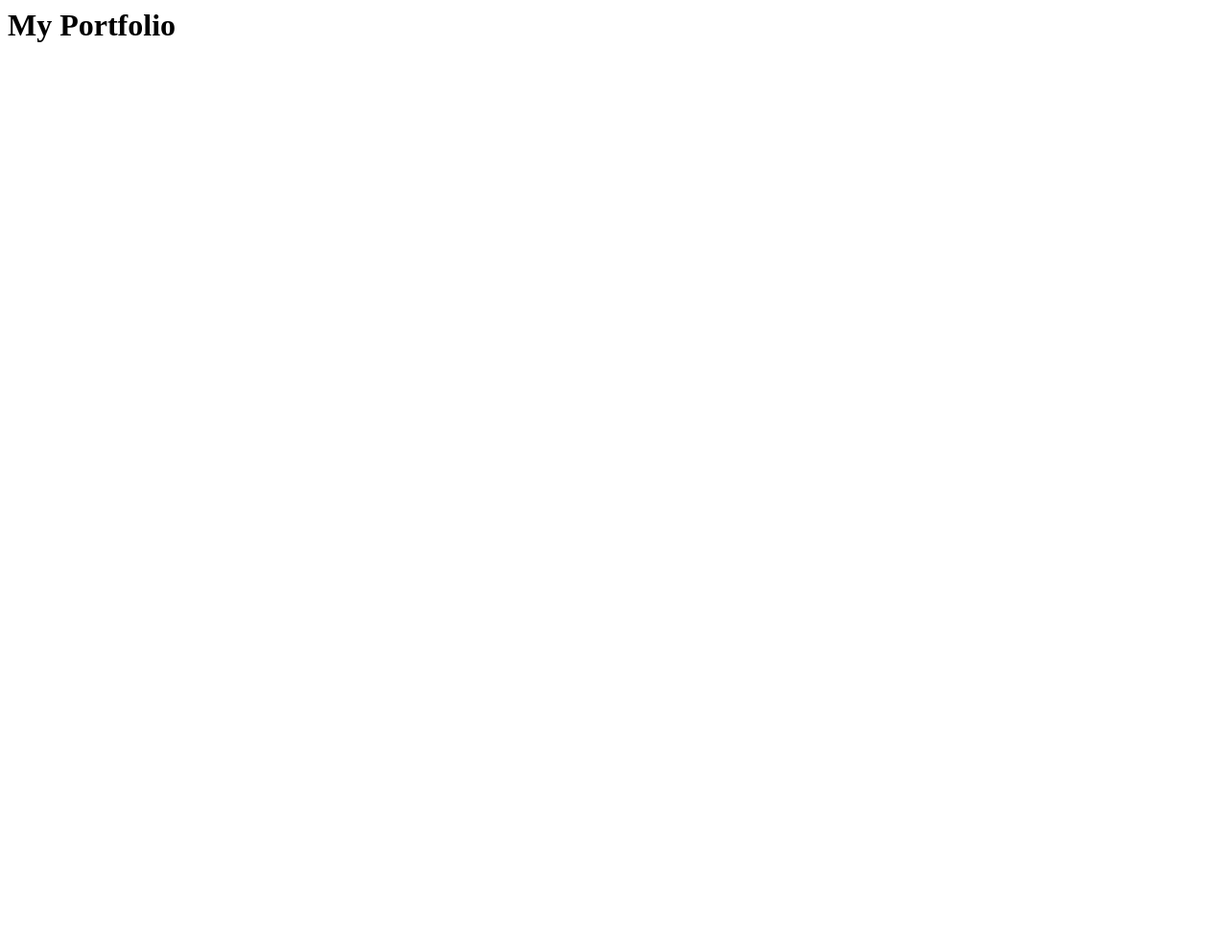
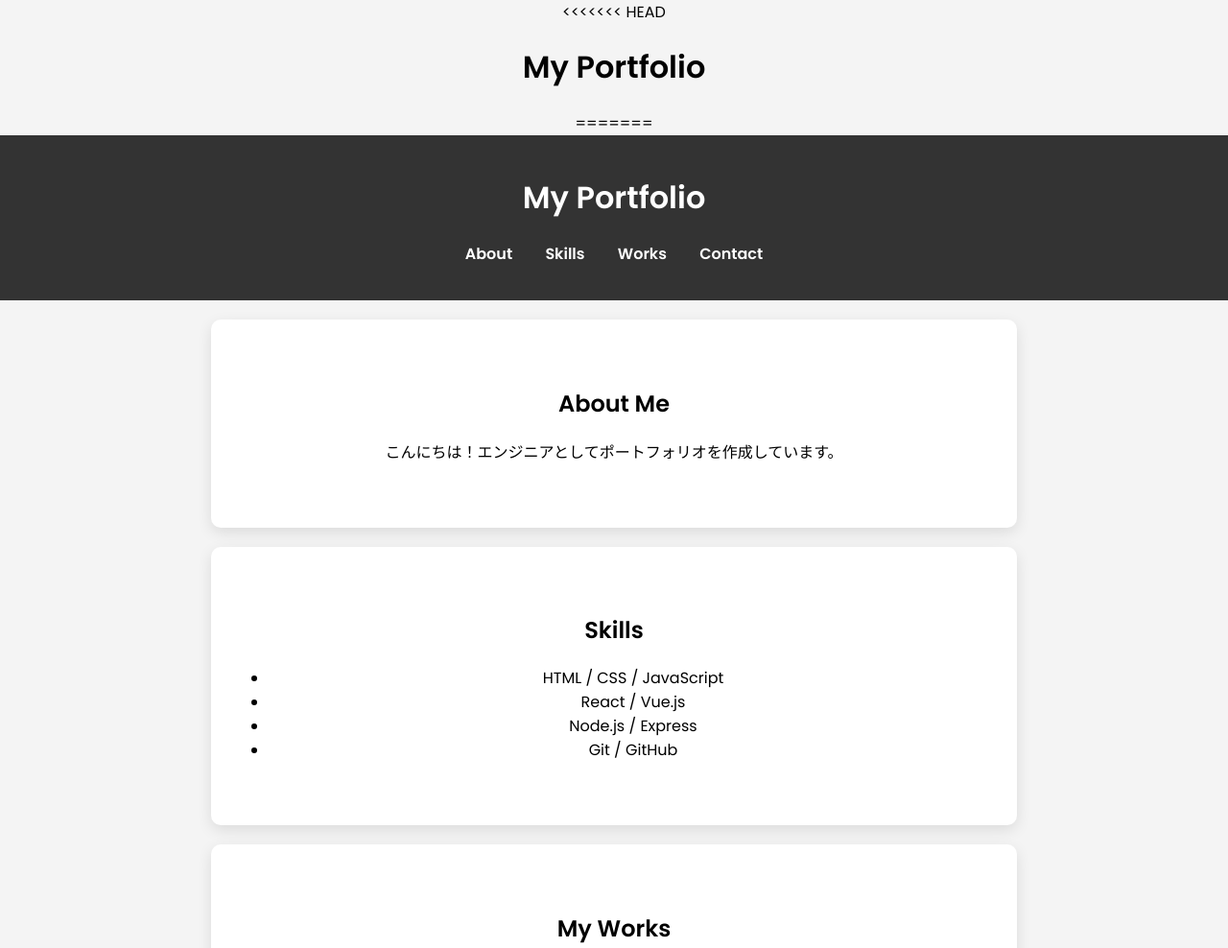
Before and after one commit to konyaru88/portfolio, a plain HTML site: page index.html in a window 1280 px wide. Shown: the top 988 px of the page at 96% size. Before the commit the page ends 800 px from the top, so only its background shows below. Drawn offline with Linux system fonts and the light colour scheme.

Commit message:
VS Codeのポートフォリオをアップロード

```diff
--- a/index.html
+++ b/index.html
@@ -1 +1,58 @@
+<<<<<<< HEAD
 <h1>My Portfolio</h1>
+=======
+<!DOCTYPE html>
+<html lang="ja">
+<head>
+    <meta charset="UTF-8">
+    <meta name="viewport" content="width=device-width, initial-scale=1.0">
+    <title>My Portfolio</title>
+    <link rel="stylesheet" href="style.css">
+    <link href="https://fonts.googleapis.com/css2?family=Poppins:wght@300;400;600&display=swap" rel="stylesheet">
+</head>
+<body>
+
+    <header>
+        <h1>My Portfolio</h1>
+        <nav>
+            <ul>
+                <li><a href="#about">About</a></li>
+                <li><a href="#skills">Skills</a></li>
+                <li><a href="#works">Works</a></li>
+                <li><a href="#contact">Contact</a></li>
+            </ul>
+        </nav>
+    </header>
+
+    <section id="about">
+        <h2>About Me</h2>
+        <p>こんにちは！エンジニアとしてポートフォリオを作成しています。</p>
+    </section>
+
+    <section id="skills">
+        <h2>Skills</h2>
+        <ul>
+            <li>HTML / CSS / JavaScript</li>
+            <li>React / Vue.js</li>
+            <li>Node.js / Express</li>
+            <li>Git / GitHub</li>
+        </ul>
+    </section>
+
+    <section id="works">
+        <h2>My Works</h2>
+        <div class="work-item">
+            <img src="images/sample-work.jpg" alt="作品1">
+            <p>プロジェクトの説明をここに記入</p>
+        </div>
+    </section>
+
+    <section id="contact">
+        <h2>Contact</h2>
+        <p>お問い合わせは <a href="mailto:your@email.com">your@email.com</a> まで！</p>
+    </section>
+
+    <script src="script.js"></script>
+</body>
+</html>
+>>>>>>> ea4c72e (VS Codeのポートフォリオをアップロード)
--- /dev/null
+++ b/script.js
@@ -0,0 +1,8 @@
+document.addEventListener("scroll", function() {
+  const sections = document.querySelectorAll("section");
+  sections.forEach(section => {
+      if (section.getBoundingClientRect().top < window.innerHeight - 50) {
+          section.classList.add("fade-in");
+      }
+  });
+});
--- /dev/null
+++ b/style.css
@@ -0,0 +1,44 @@
+body {
+  font-family: 'Poppins', sans-serif;
+  margin: 0;
+  padding: 0;
+  background-color: #f4f4f4;
+  text-align: center;
+}
+
+header {
+  background: #333;
+  color: white;
+  padding: 20px;
+}
+
+nav ul {
+  list-style: none;
+  padding: 0;
+}
+
+nav ul li {
+  display: inline;
+  margin: 0 15px;
+}
+
+nav ul li a {
+  color: white;
+  text-decoration: none;
+  font-weight: bold;
+}
+
+section {
+  padding: 50px 20px;
+  margin: 20px auto;
+  max-width: 800px;
+  background: white;
+  border-radius: 10px;
+  box-shadow: 0px 5px 15px rgba(0, 0, 0, 0.1);
+}
+
+.work-item img {
+  width: 100%;
+  max-width: 500px;
+  border-radius: 10px;
+}
```
